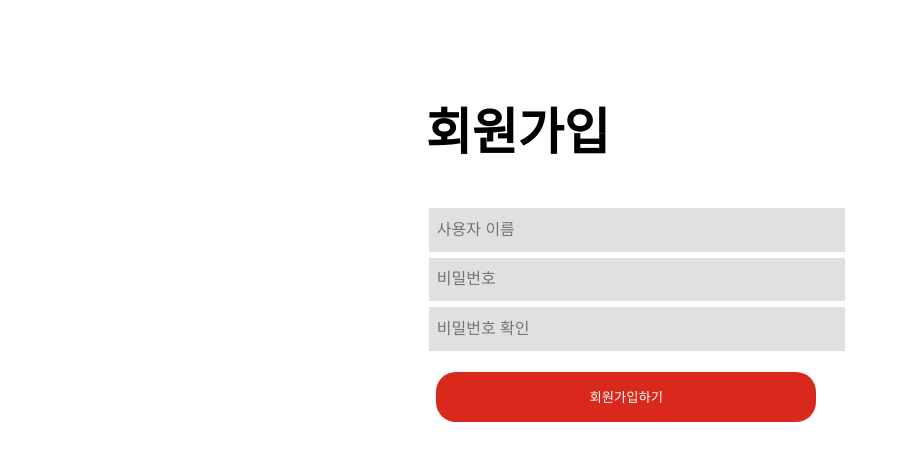
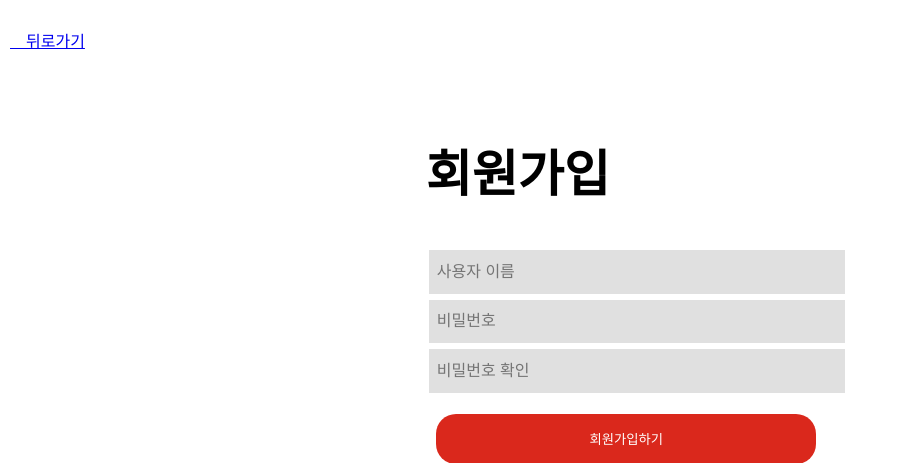
Before and after one commit to minjung0067/Likelion-LotteSinmungo, a Django app: page /signup/ in a window 1280 px wide. Shown: the top 463 px of the page, without its empty margins (0-898 px from the left). Run offline with Django 3.2, Linux system fonts and the light colour scheme; parts of the project's set-up code (start-up, migrations or seed data) failed here and were passed over; some web fonts are replaced.

Commit message:
fix: Add back button in signup, signin page

```diff
--- a/lotteSinmungo_project/app/templates/signin.html
+++ b/lotteSinmungo_project/app/templates/signin.html
@@ -60,6 +60,11 @@ button{
 
 </style>
 <body>
+
+  <div class = "all">
+    <a href = "{% url 'index' %}" class = "a_tag">&emsp;뒤로가기</a>
+  </div>
+
   <div class = "main">
     <div class = "partition"></div>
     <div class = "partition">
--- a/lotteSinmungo_project/app/templates/signup.html
+++ b/lotteSinmungo_project/app/templates/signup.html
@@ -59,6 +59,11 @@ body{
           }
 </style>
 <body>
+    <br />
+    <div class = "all">
+        <a href = "{% url 'index' %}" class = "a_tag">&emsp;뒤로가기</a>
+      </div>
+
     <div class = "main">
         <div class = "partition"></div>
         <div class = "partition">
```
